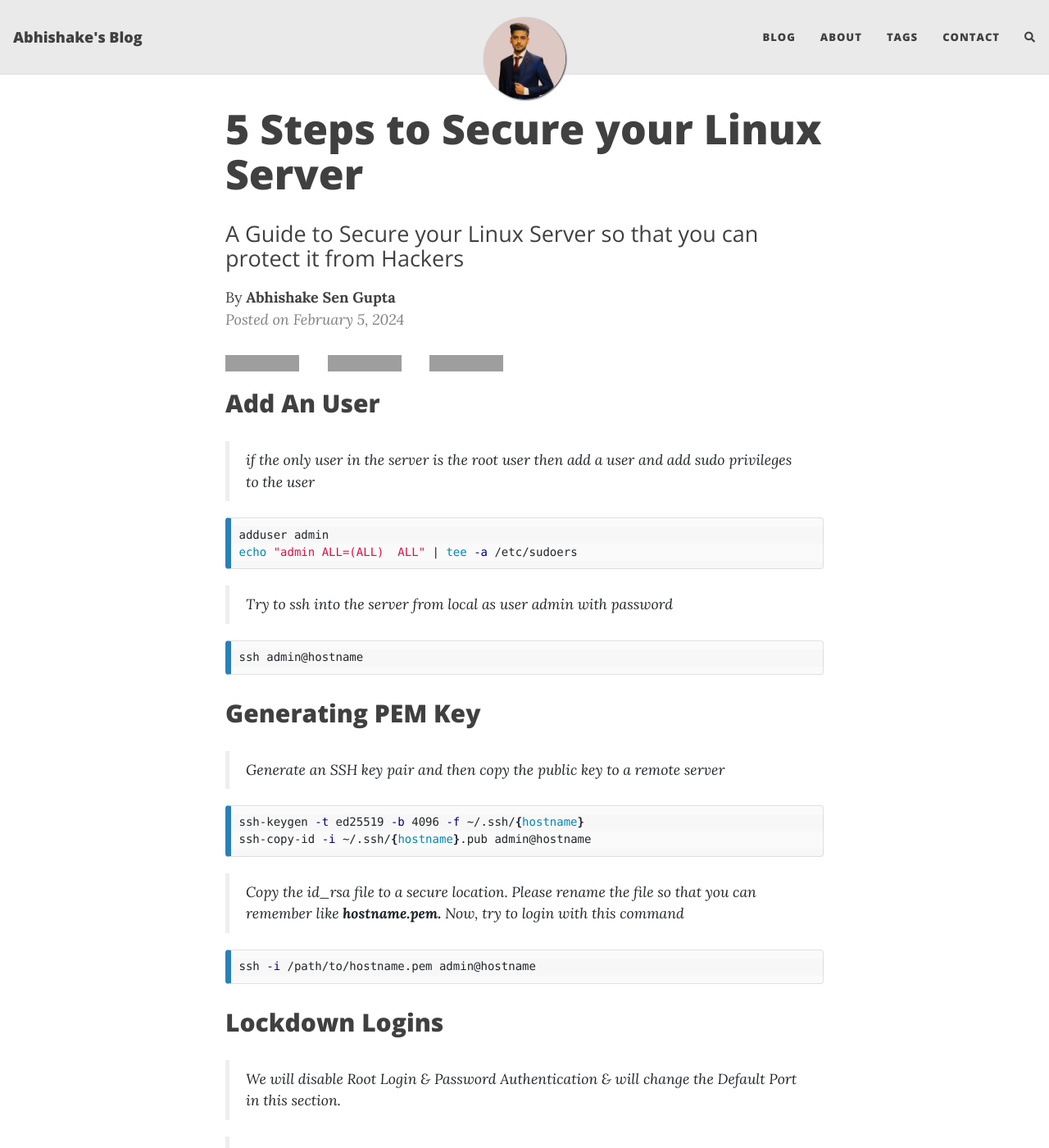
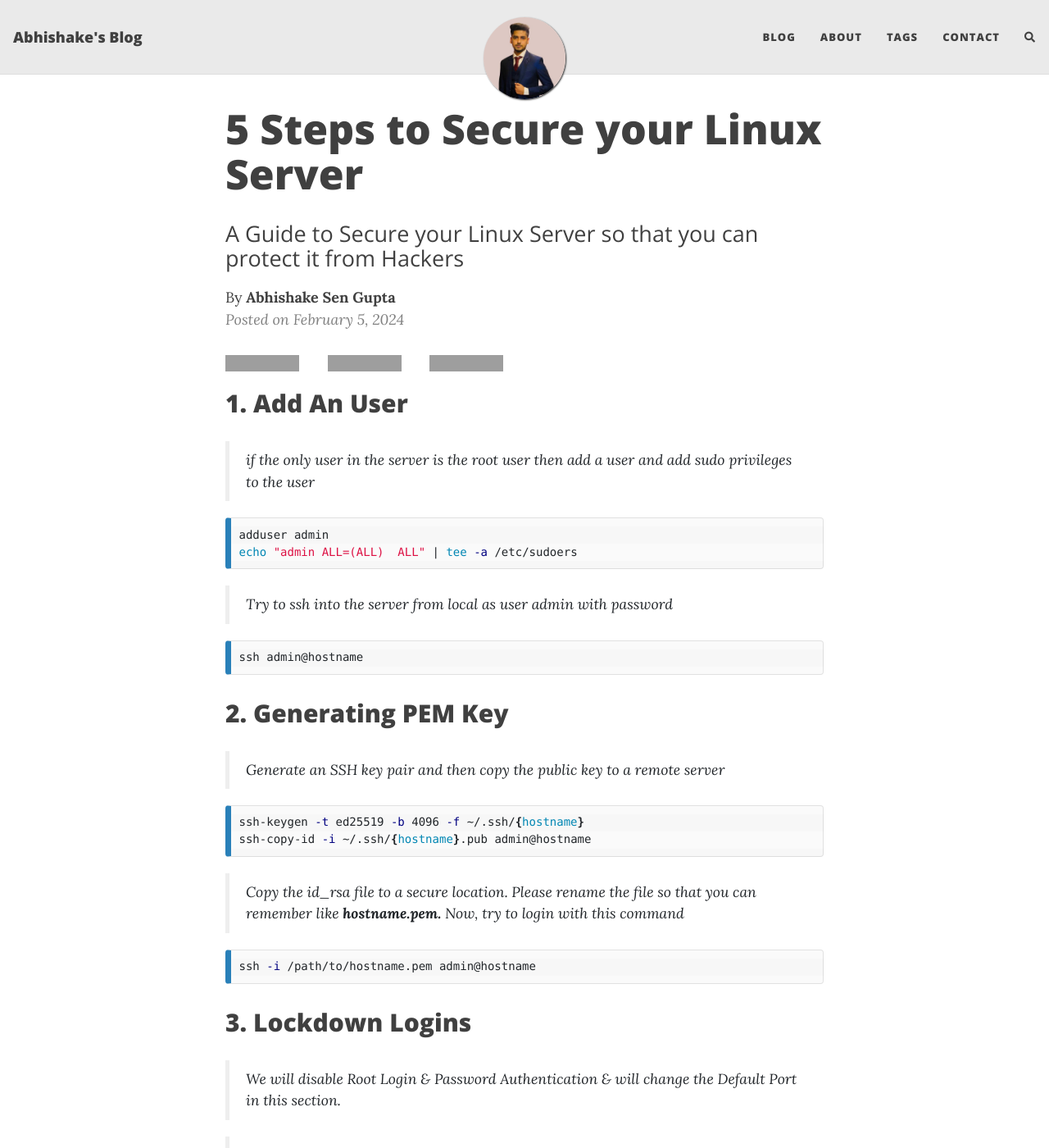
Before and after one commit to Abhishake63/abhishake.github.io, a Jekyll site: the page built from _posts/2024-02-05-secure-linux-server.md, in a window 1280 px wide and 1400 px high. Shown: the whole window at 82% size. Built offline with Jekyll 4.4.1, drawn with Linux system fonts in a browser that asks for light colours; nearby versions of some CDN libraries; comment, search, counter and statistics services are not loaded; some of the changed text lies outside the part shown; grey boxes are pictures that could not be loaded.

Commit message:
updated linux server blog

````diff
--- a/_posts/2024-02-05-secure-linux-server.md
+++ b/_posts/2024-02-05-secure-linux-server.md
@@ -8,7 +8,7 @@ tags: [linux, dev-ops]
 author: Abhishake Sen Gupta
 ---
 
-## Add An User
+## 1. Add An User
 
 > if the only user in the server is the root user then add a user and add sudo privileges to the user
 
@@ -23,7 +23,7 @@ echo "admin ALL=(ALL)  ALL" | tee -a /etc/sudoers
 ssh admin@hostname
 ```
 
-## Generating PEM Key
+## 2. Generating PEM Key
 
 > Generate an SSH key pair and then copy the public key to a remote server
 
@@ -38,7 +38,7 @@ ssh-copy-id -i ~/.ssh/{hostname}.pub admin@hostname
 ssh -i /path/to/hostname.pem admin@hostname
 ```
 
-## **Lockdown Logins**
+## 3. Lockdown Logins
 
 > We will disable Root Login & Password Authentication & will change the Default Port in this section.
 
````
Also changed, not shown: other parts of _posts/2024-02-05-secure-linux-server.md (+2 -2 lines).
